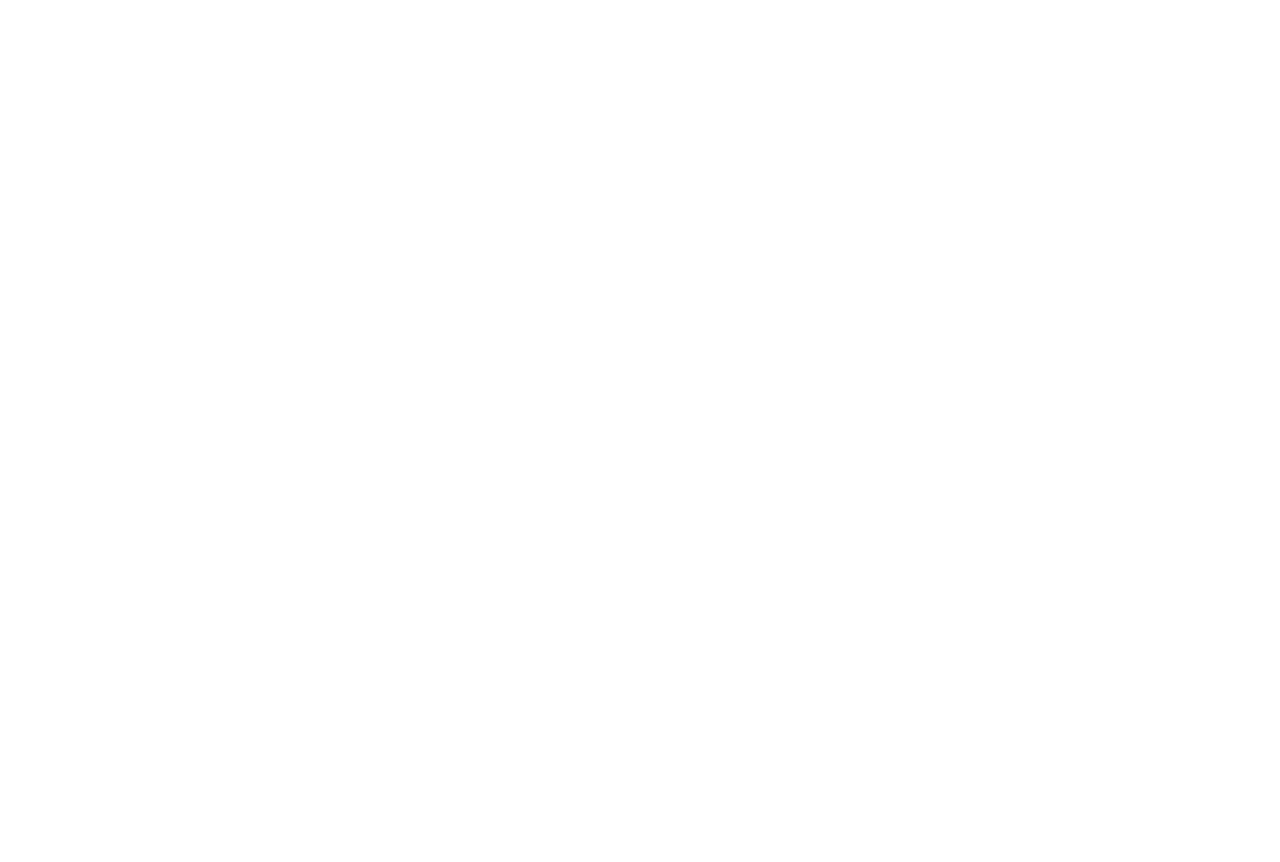
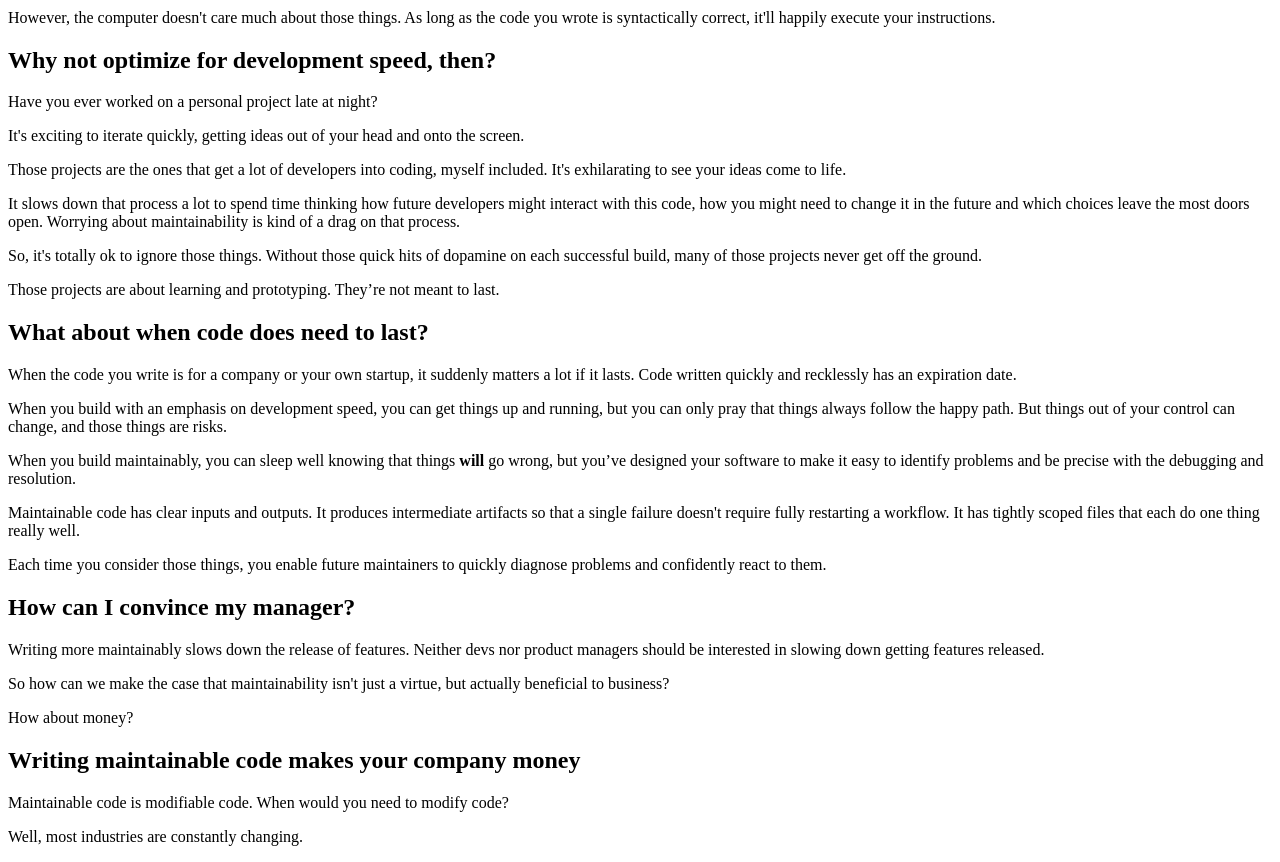
Before and after one commit to natanweinberger/blog, a Next.js app: page /blog/maintainable-code-as-a-competitive-advantage in a window 1280 px wide. Before the commit this address had no page. Shown: the part 427-1289 px from the top of the page. Before the commit the page ends 800 px from the top, so only its background shows below. Built offline with nearby package versions, Linux system fonts and the light colour scheme.

Commit message:
Rename to maintainable code as a competitive advantage

```diff
--- a/pages/blog.jsx
+++ b/pages/blog.jsx
@@ -34,11 +34,11 @@ const posts = [
   {
     title: 'Maintainable code as a competitive advantage',
     description: 'Coming soon...',
-    slug: 'when-writing-good-code-matters',
+    slug: 'maintainable-code-as-a-competitive-advantage',
     published: false,
   },
   {
-    title: 'Fast ethernet, slow wi-fi',
+    title: 'How to get around slow hotel wi-fi',
     description: 'Coming soon...',
     slug: 'fast-ethernet-slow-wifi',
     published: false,
--- a/pages/blog/when-writing-good-code-matters.mdx
+++ b/pages/blog/maintainable-code-as-a-competitive-advantage.mdx
@@ -20,48 +20,46 @@ When I think of good code, I think of some combination of these things:
 - Structure of code and files
 - Explicitness
 
-Each of those things, and plenty of others, really stem from the same concept: **humans are the ones reading and writing code**.
+Each of those things stem from the same concept: **humans are the ones reading and writing code**.
 
 Quality of code should be measured by how easy it is for humans to understand and modify it.
+
+From a maintainability standpoint, "good" code is easily understood by the greatest number of people, "bad" code is hard to understand for most.
 
 However, the computer doesn't care much about those things. As long as the code you wrote is syntactically correct, it'll happily execute your instructions.
 
 ## Why not optimize for development speed, then?
 
-Since maintainability doesn't affect the computer, there are benefits to allocating less thought and energy into it. It’s faster, for one.
+Have you ever worked on a personal project late at night?
 
-You're reading this post about code quality, so there’s a good chance you know what it’s like to bang out some code late into the night. Getting logic out of your head and onto the screen as fast as you can, iterating quickly on what you learn and feeling some pride when you run it and see it work.
-You’re too excited to think about optimizing variable names or checking that you have a system of inputs and outputs.
+It's exciting to iterate quickly, getting ideas out of your head and onto the screen.
 
-Projects like these are how a lot of developers got into writing code to begin with, myself included. It’s exciting and it’s immediately satisfying. Without those hits of dopamine, many of those projects never get off the ground.
+Those projects are the ones that get a lot of developers into coding, myself included. It's exhilarating to see your ideas come to life.
 
+It slows down that process a lot to spend time thinking how future developers might interact with this code, how you might need to change it in the future and which choices leave the most doors open.
+Worrying about maintainability is kind of a drag on that process.
 
-Spending time thinking about naming, structure and explicitness isn’t as gratifying as seeing end results quickly, and that’s ok.
+So, it's totally ok to ignore those things. Without those quick hits of dopamine on each successful build, many of those projects never get off the ground.
+
 Those projects are about learning and prototyping. They’re not meant to last.
-
-{/*
-## What is “good”, anyway?
-
-
-*/}
 
 ## What about when code does need to last?
 
 When the code you write is for a company or your own startup, it suddenly matters a lot if it lasts. Code written quickly and recklessly has an expiration date.
 
-Being thoughtful and deliberate is key, and it's hard to do those things quickly.
-
-When you build with an emphasis on development speed, you can get things up and running, but you can only pray that things always follow the happy path. Any deviation is a risk.
+When you build with an emphasis on development speed, you can get things up and running, but you can only pray that things always follow the happy path. But things out of your control can change, and those things are risks.
 
 When you build maintainably, you can sleep well knowing that things **will** go wrong, but you’ve designed your software to make it easy to identify problems and be precise with the debugging and resolution.
 
-Maintainable code has clear inputs and outputs. It produces intermediate artifacts so that a single failure doesn't require fully restarting a workflow.
+Maintainable code has clear inputs and outputs.
+It produces intermediate artifacts so that a single failure doesn't require fully restarting a workflow.
+It has tightly scoped files that each do one thing really well.
 
-Those are gifts you give to future maintainers to quickly diagnose problems and confidently react to them.
+Each time you consider those things, you enable future maintainers to quickly diagnose problems and confidently react to them.
 
-## ...
+## How can I convince my manager?
 
-Writing more maintainably slows down the release of features. Neither devs nor product managers should be interested in things that slow down getting features released.
+Writing more maintainably slows down the release of features. Neither devs nor product managers should be interested in slowing down getting features released.
 
 So how can we make the case that maintainability isn't just a virtue, but actually beneficial to business?
 
@@ -71,10 +69,13 @@ How about money?
 
 Maintainable code is modifiable code. When would you need to modify code?
 
-Most industries are constantly changing. Sometimes in small ways, sometimes in big ways.
+Well, most industries are constantly changing.
 
-Social media companies constantly stumble onto impactful features like stories, and other apps find themselves under pressure to mimic them.
-Governments pass laws that change how banks, insurance companies and self-driving vehicle companies operate, sometimes with short notice.
+Snapchat launches an impactful features like stories, then every other social media app finds themselves under pressure to mimic them.
+
+Governments decide to require cookies and tracking behavior to be optional, any websites that don't comply can be fined.
+
+Regulators police self-driving vehicle companies, halting operations until they're compliant.
 
 Any product manager will tell you how critical it is to be able to react quickly in these scenarios.
 Falling behind the competition can be a dagger.
```
